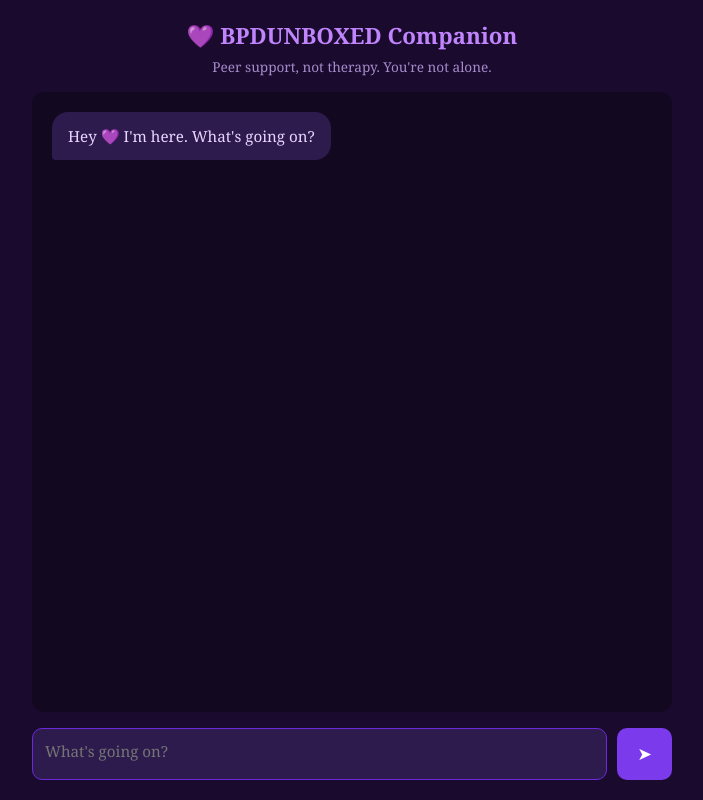
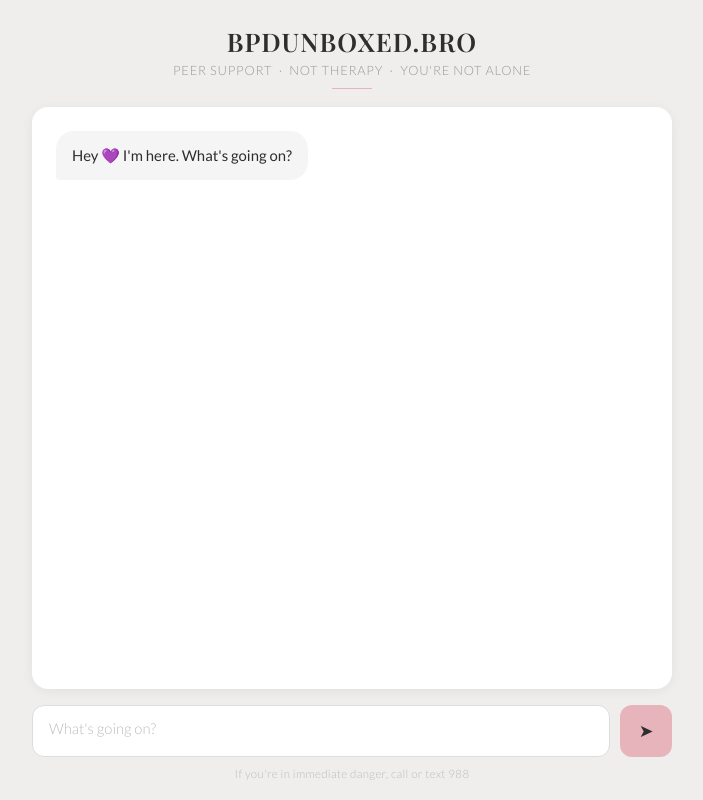
Before and after one commit to loveleedayze/bpdunboxedbro, a plain HTML site: page static/index.html in a window 1280 px wide. Shown: the whole page, without its empty margins (288-991 px from the left). Drawn offline with nearby package versions, Linux system fonts and the light colour scheme; no server answers.

Commit message:
Update HTML structure and styles for BPDUNBOXED

```diff
--- a/static/index.html
+++ b/static/index.html
@@ -3,44 +3,179 @@
 <head>
 <meta charset="UTF-8">
 <meta name="viewport" content="width=device-width, initial-scale=1.0">
-<title>BPDUNBOXED Companion</title>
+<title>BPDUNBOXED.BRO</title>
+<link href="https://fonts.googleapis.com/css2?family=Playfair+Display:wght@400;600&family=Lato:wght@300;400&display=swap" rel="stylesheet">
 <style>
   * { margin: 0; padding: 0; box-sizing: border-box; }
-  body { background: #1a0a2e; color: #f0e6ff; font-family: Georgia, serif; height: 100vh; display: flex; flex-direction: column; align-items: center; justify-content: center; }
-  .container { width: 100%; max-width: 680px; height: 100vh; display: flex; flex-direction: column; padding: 20px; }
-  h1 { text-align: center; color: #c084fc; font-size: 1.4rem; margin-bottom: 6px; }
-  .subtitle { text-align: center; color: #a78bca; font-size: 0.85rem; margin-bottom: 16px; }
-  .chat-box { flex: 1; overflow-y: auto; background: #120820; border-radius: 12px; padding: 20px; margin-bottom: 16px; display: flex; flex-direction: column; gap: 14px; }
-  .message { max-width: 85%; padding: 12px 16px; border-radius: 16px; line-height: 1.6; font-size: 0.95rem; }
-  .user { background: #6d28d9; align-self: flex-end; border-bottom-right-radius: 4px; }
-  .bot { background: #2d1b4e; align-self: flex-start; border-bottom-left-radius: 4px; color: #e9d5ff; }
-  .input-row { display: flex; gap: 10px; }
-  textarea { flex: 1; background: #2d1b4e; border: 1px solid #6d28d9; color: #f0e6ff; border-radius: 10px; padding: 12px; font-size: 0.95rem; font-family: Georgia, serif; resize: none; height: 52px; }
-  textarea:focus { outline: none; border-color: #c084fc; }
-  button { background: #7c3aed; color: white; border: none; border-radius: 10px; padding: 0 20px; font-size: 1.1rem; cursor: pointer; }
-  button:hover { background: #6d28d9; }
-  .typing { color: #a78bca; font-style: italic; font-size: 0.85rem; align-self: flex-start; }
+
+  body {
+    background: #f0eded;
+    color: #2e2e2e;
+    font-family: 'Lato', sans-serif;
+    font-weight: 300;
+    height: 100vh;
+    display: flex;
+    flex-direction: column;
+    align-items: center;
+    justify-content: center;
+  }
+
+  .container {
+    width: 100%;
+    max-width: 680px;
+    height: 100vh;
+    display: flex;
+    flex-direction: column;
+    padding: 24px 20px 20px;
+  }
+
+  .header {
+    text-align: center;
+    margin-bottom: 18px;
+  }
+
+  h1 {
+    font-family: 'Playfair Display', serif;
+    font-size: 1.6rem;
+    font-weight: 600;
+    color: #2e2e2e;
+    letter-spacing: 0.04em;
+  }
+
+  .subtitle {
+    color: #999;
+    font-size: 0.8rem;
+    margin-top: 4px;
+    letter-spacing: 0.06em;
+    text-transform: uppercase;
+  }
+
+  .divider {
+    width: 40px;
+    height: 1px;
+    background: #e8b4bc;
+    margin: 10px auto 0;
+  }
+
+  .chat-box {
+    flex: 1;
+    overflow-y: auto;
+    background: #ffffff;
+    border-radius: 16px;
+    padding: 24px;
+    margin-bottom: 16px;
+    display: flex;
+    flex-direction: column;
+    gap: 16px;
+    box-shadow: 0 2px 12px rgba(0,0,0,0.06);
+  }
+
+  .chat-box::-webkit-scrollbar { width: 4px; }
+  .chat-box::-webkit-scrollbar-thumb { background: #e8b4bc; border-radius: 4px; }
+
+  .message {
+    max-width: 82%;
+    padding: 12px 16px;
+    border-radius: 18px;
+    line-height: 1.65;
+    font-size: 0.93rem;
+    font-weight: 400;
+  }
+
+  .user {
+    background: #e8b4bc;
+    color: #2e2e2e;
+    align-self: flex-end;
+    border-bottom-right-radius: 4px;
+  }
+
+  .bot {
+    background: #f5f5f5;
+    color: #2e2e2e;
+    align-self: flex-start;
+    border-bottom-left-radius: 4px;
+  }
+
+  .input-row {
+    display: flex;
+    gap: 10px;
+    align-items: flex-end;
+  }
+
+  textarea {
+    flex: 1;
+    background: #ffffff;
+    border: 1px solid #ddd;
+    color: #2e2e2e;
+    border-radius: 12px;
+    padding: 13px 16px;
+    font-size: 0.93rem;
+    font-family: 'Lato', sans-serif;
+    font-weight: 300;
+    resize: none;
+    height: 52px;
+    transition: border-color 0.2s;
+  }
+
+  textarea:focus {
+    outline: none;
+    border-color: #e8b4bc;
+  }
+
+  textarea::placeholder { color: #bbb; }
+
+  button {
+    background: #e8b4bc;
+    color: #2e2e2e;
+    border: none;
+    border-radius: 12px;
+    width: 52px;
+    height: 52px;
+    font-size: 1.1rem;
+    cursor: pointer;
+    transition: background 0.2s;
+    flex-shrink: 0;
+  }
+
+  button:hover { background: #dfa0aa; }
+
+  .typing {
+    color: #bbb;
+    font-style: italic;
+    font-size: 0.82rem;
+    align-self: flex-start;
+    padding-left: 4px;
+  }
+
+  .safe-note {
+    text-align: center;
+    font-size: 0.72rem;
+    color: #bbb;
+    margin-top: 10px;
+    letter-spacing: 0.03em;
+  }
 </style>
 </head>
 <body>
 <div class="container">
-  <h1>💜 BPDUNBOXED Companion</h1>
-  <p class="subtitle">Peer support, not therapy. You're not alone.</p>
+  <div class="header">
+    <h1>BPDUNBOXED.BRO</h1>
+    <p class="subtitle">Peer support &nbsp;·&nbsp; Not therapy &nbsp;·&nbsp; You're not alone</p>
+    <div class="divider"></div>
+  </div>
   <div class="chat-box" id="chatBox"></div>
   <div class="input-row">
     <textarea id="userInput" placeholder="What's going on?" onkeydown="handleKey(event)"></textarea>
     <button onclick="sendMessage()">➤</button>
   </div>
+  <p class="safe-note">If you're in immediate danger, call or text 988</p>
 </div>
 <script>
   const chatBox = document.getElementById('chatBox');
   const userInput = document.getElementById('userInput');
   let messages = [];
-  let greeted = false;
 
-  window.onload = async () => {
-    await getBotGreeting();
-  };
+  window.onload = async () => { await getBotGreeting(); };
 
   async function getBotGreeting() {
     const typing = addTyping();
@@ -56,7 +191,6 @@
       const reply = data.response;
       messages.push({ role: "assistant", content: reply });
       addMessage(reply, 'bot');
-      greeted = true;
     } catch(e) {
       typing.remove();
       addMessage("Hey 💜 I'm here. What's going on?", 'bot');
@@ -111,3 +245,5 @@
     }
   }
 </script>
+</body>
+</html>
```
